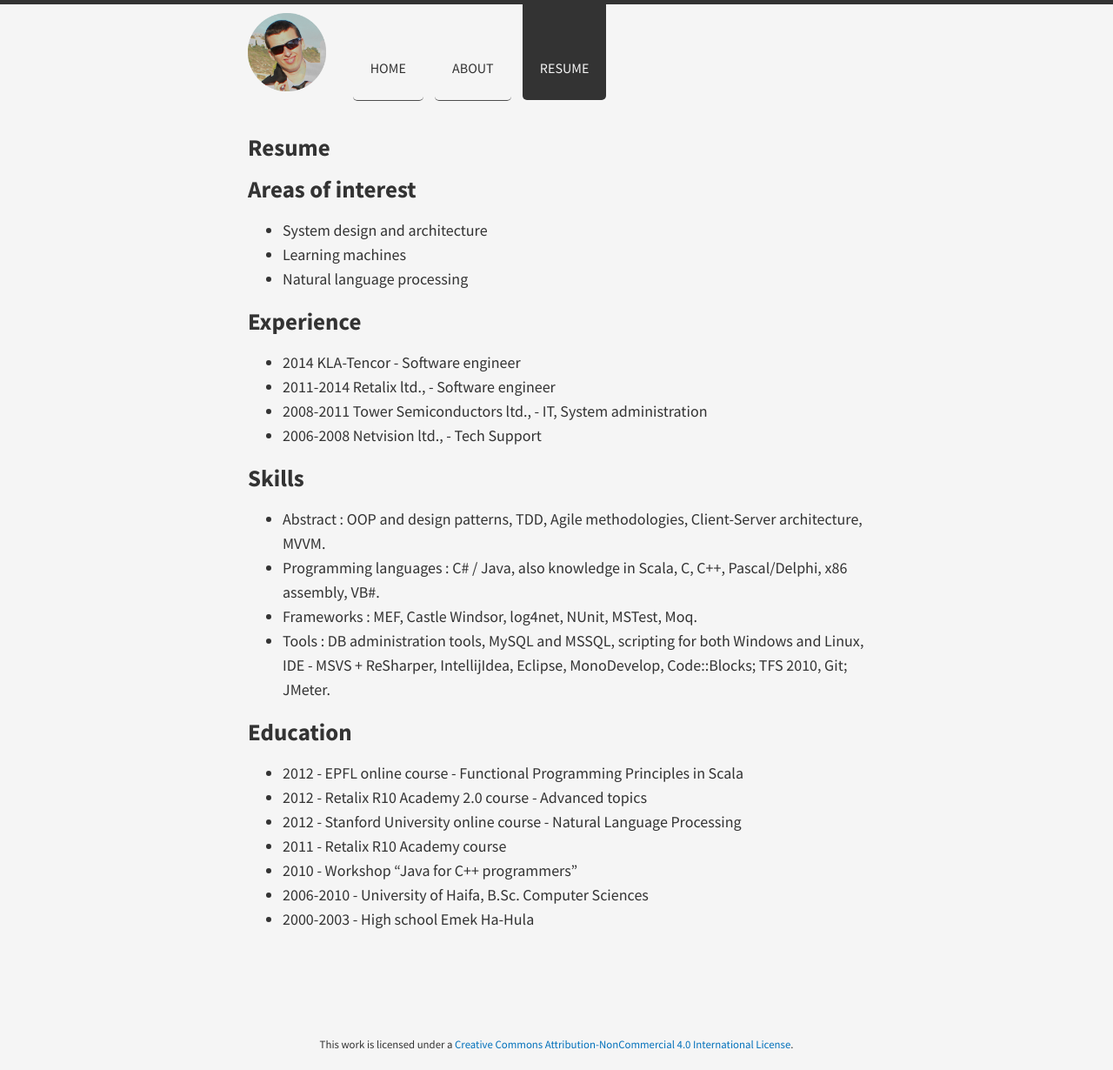
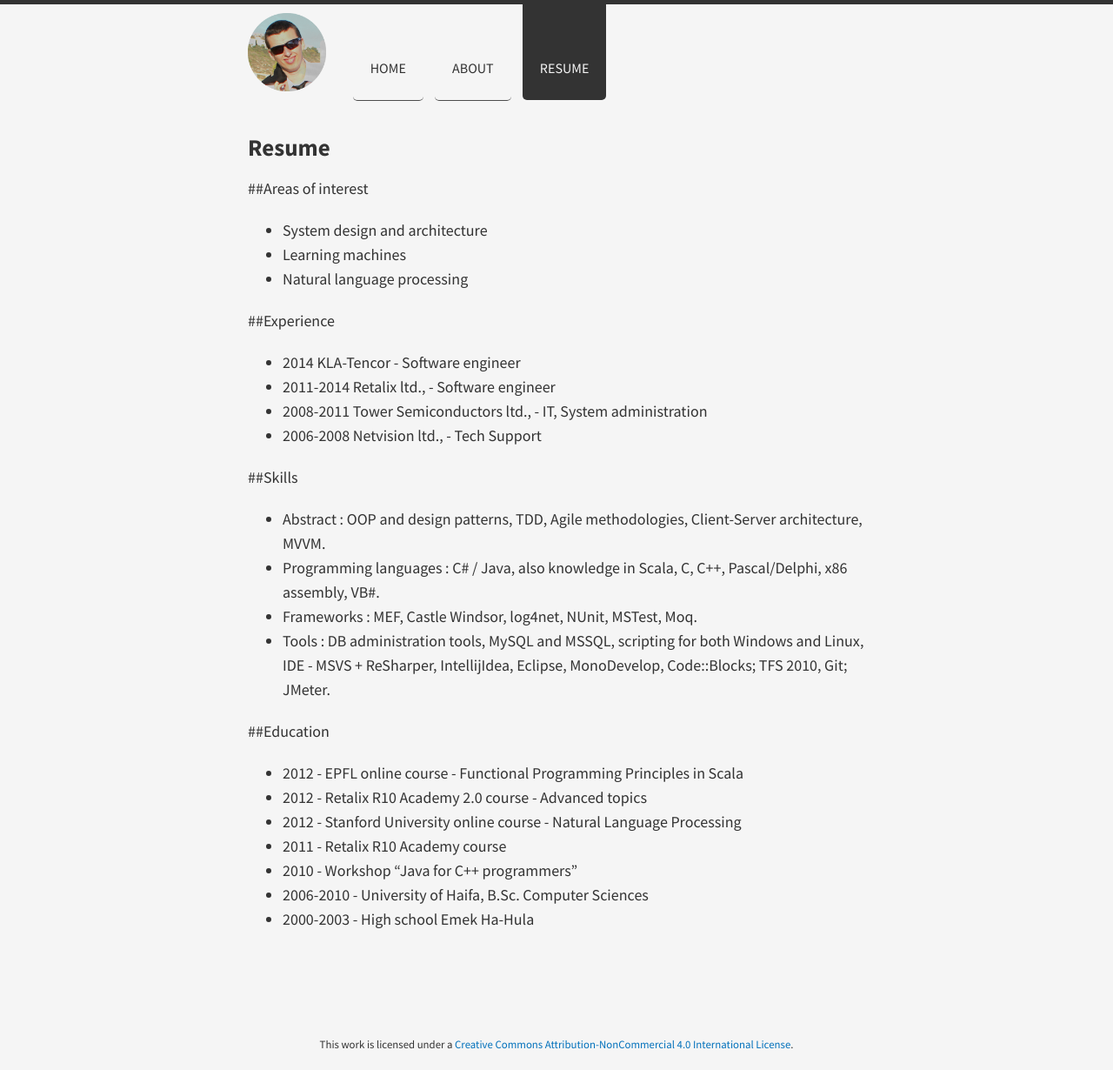
Before and after one commit to sheix/sheix.github.io, a Jekyll site: the page built from resume/index.md, in a window 1280 px wide. Shown: the whole page at 87% size. Built offline with Jekyll 4.4.1, drawn with Linux system fonts in a browser that asks for light colours; nearby versions of some CDN libraries; Markdown is read by kramdown in place of the engine named in the settings; some of the changed lines change nothing that is shown.

Commit message:
Update _config.yml

```diff
--- a/_config.yml
+++ b/_config.yml
@@ -1,13 +1,10 @@
-markdown: redcarpet
+markdown: kramdown
 highlighter: pygments
 permalink: /:title
 
 url: http://www.sheix.info/
 baseurl:
 
-redcarpet:
-  extensions: [strikethrough, tables]
-
 sass:
   sass_dir: public/css
   style: :compressed
```
